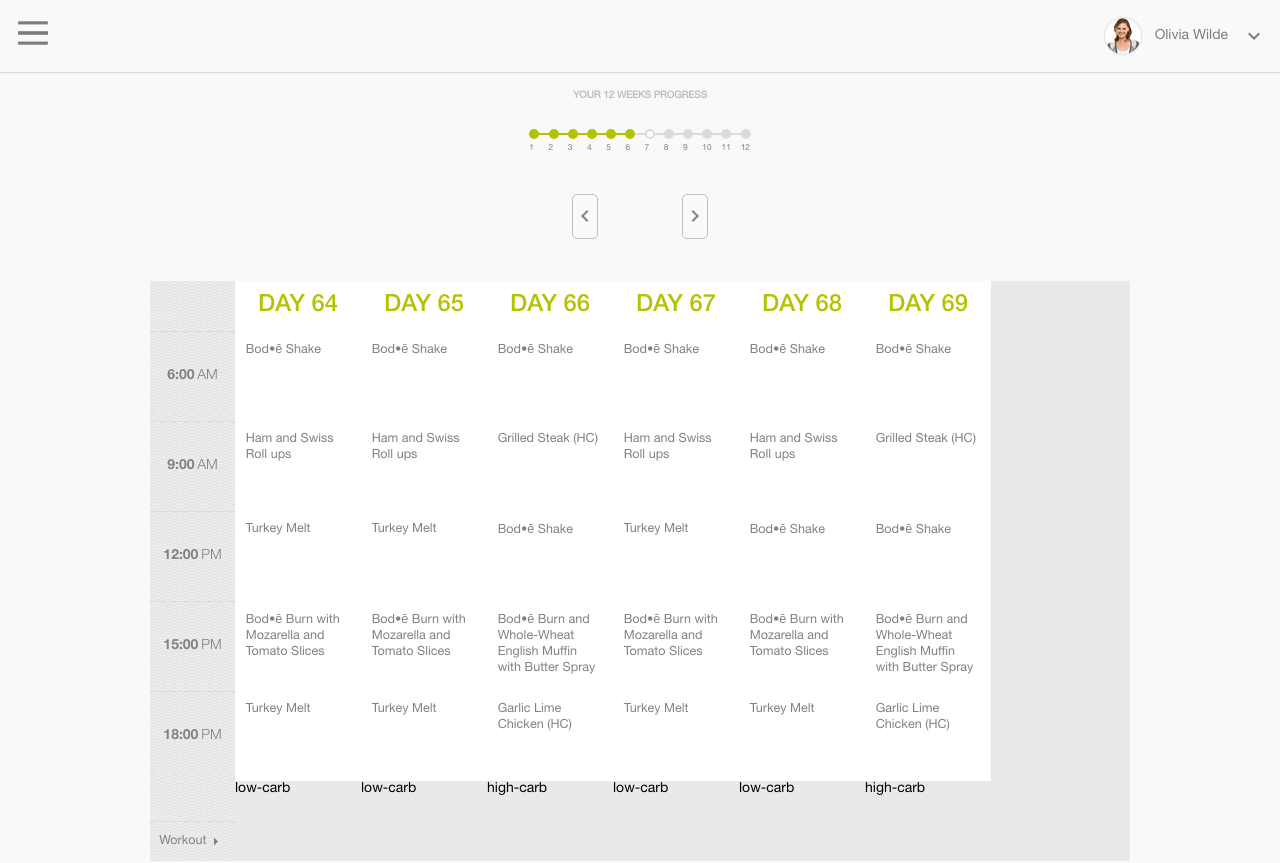
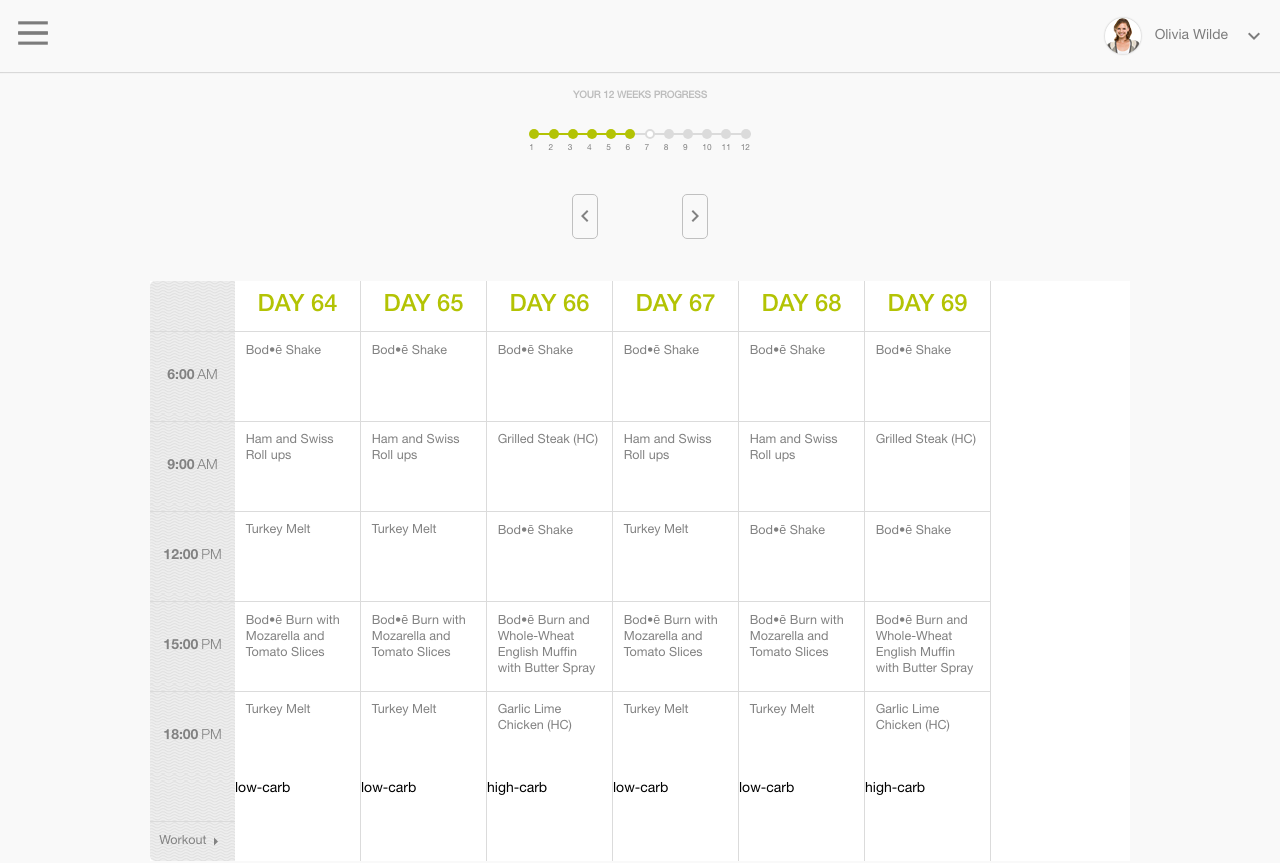
Before and after one commit to annaszalkiewicz/react-diet-app, a React (Create React App) app: page /dashboard in a window 1280 px wide. Shown: the top 863 px of the page. Built offline with nearby package versions, Linux system fonts and the light colour scheme.

Commit message:
Move meal plan week to separate component

```diff
--- /dev/null
+++ b/src/components/MealWeek.js
@@ -0,0 +1,53 @@
+import React, { Component } from "react";
+import { connect } from "react-redux";
+
+class MealWeek extends Component {
+  render() {
+    const { mealPlan } = this.props;
+    return (
+      <React.Fragment>
+        {mealPlan.week.map(day => {
+            return (
+              <div className="mealPlan_day" key={day.day}>
+                <div className="mealPlan_heading">Day {day.day}</div>
+                <div className={"mealPlan_day--" + day.day + " mealPlan_meal"}>
+                  {day.meals[0]}
+                </div>
+                <div className={"mealPlan_day--" + day.day + " mealPlan_meal"}>
+                  {day.meals[1]}
+                </div>
+                <div className={"mealPlan_day--" + day.day + " mealPlan_meal"}>
+                  {day.meals[2]}
+                </div>
+                <div className={"mealPlan_day--" + day.day + " mealPlan_meal"}>
+                  {day.meals[3]}
+                </div>
+                <div className={"mealPlan_day--" + day.day + " mealPlan_meal"}>
+                  {day.meals[4]}
+                </div>
+                <div className="mealPlan_carb">
+                  {day.lowCarb && (
+                    <div className="mealPlan_carb--low">low-carb</div>
+                  )}
+                  {!day.lowCarb && (
+                    <div className="mealPlan_carb--low">high-carb</div>
+                  )}
+                </div>
+              </div>
+            );
+          })}
+      </React.Fragment>
+    );
+  }
+}
+
+const mapStateToProps = state => {
+  return {
+    mealPlan: state.userReducer.mealPlan
+  };
+};
+
+export default connect(
+  mapStateToProps,
+  null
+)(MealWeek);
--- a/src/sass/_MealPlan.scss
+++ b/src/sass/_MealPlan.scss
@@ -8,32 +8,10 @@
 .mealPlan_container {
   width: 980px;
   margin: auto;
-  background: #e9e9e9;
+  background: #fff;
   display: flex;
   justify-content: left;
 }
 .mealPlan_day {
   width: 126px;
 }
-.mealPlan_heading {
-  display: flex;
-  justify-content: center;
-  align-items: center;
-  width: 126px;
-  height: 50px;
-  background: $white;
-  font-family: $helveticaMedium;
-  font-size: 1.7em;
-  color: $green;
-  text-transform: uppercase;
-}
-.mealPlan_meal {
-  width: 100%;
-  height: 90px;
-  display: flex;
-  justify-content: left;
-  background: $white;
-  padding: 0.85em 0.85em 0 0.85em;
-  font-size: 0.9em;
-  color: $darkTextGray;
-}
--- /dev/null
+++ b/src/sass/_MealWeek.scss
@@ -0,0 +1,29 @@
+@import './Variables';
+
+.mealPlan_heading {
+  display: flex;
+  justify-content: center;
+  align-items: center;
+  width: 126px;
+  height: 50px;
+  background: $white;
+  font-family: $helveticaMedium;
+  font-size: 1.7em;
+  color: $green;
+  text-transform: uppercase;
+  border-right: solid 1px #dbdbdb;
+}
+.mealPlan_day {
+  border-right: solid 1px #dbdbdb;
+}
+.mealPlan_meal {
+  width: 100%;
+  height: 90px;
+  display: flex;
+  justify-content: left;
+  background: $white;
+  padding: 0.85em 0.85em 0 0.85em;
+  font-size: 0.9em;
+  color: $darkTextGray;
+  border-top: solid 1px #dbdbdb;
+}
--- a/src/sass/index.scss
+++ b/src/sass/index.scss
@@ -61,5 +61,6 @@ a {
 @import './Timeline';
 @import './MealPlan';
 @import './MealHours';
+@import './MealWeek';
 @import './Slider';
 @import './Footer';
```
